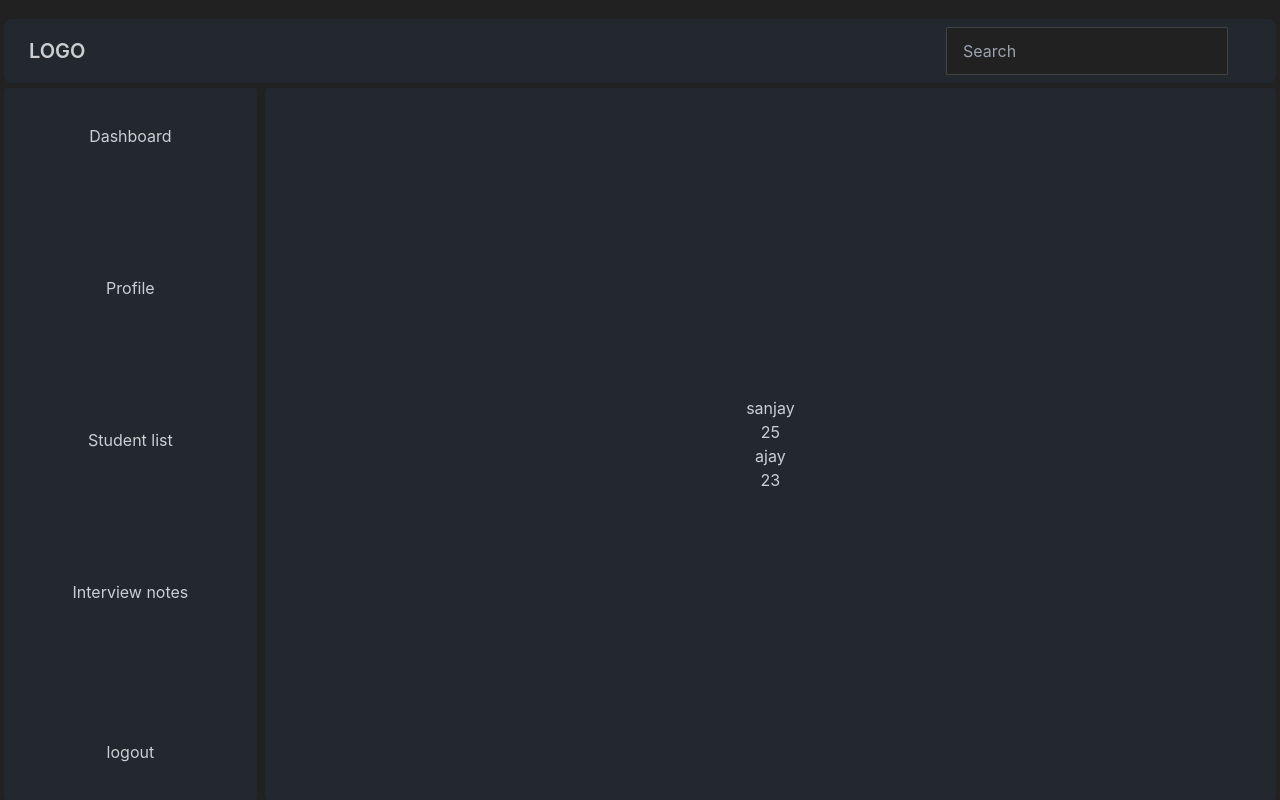
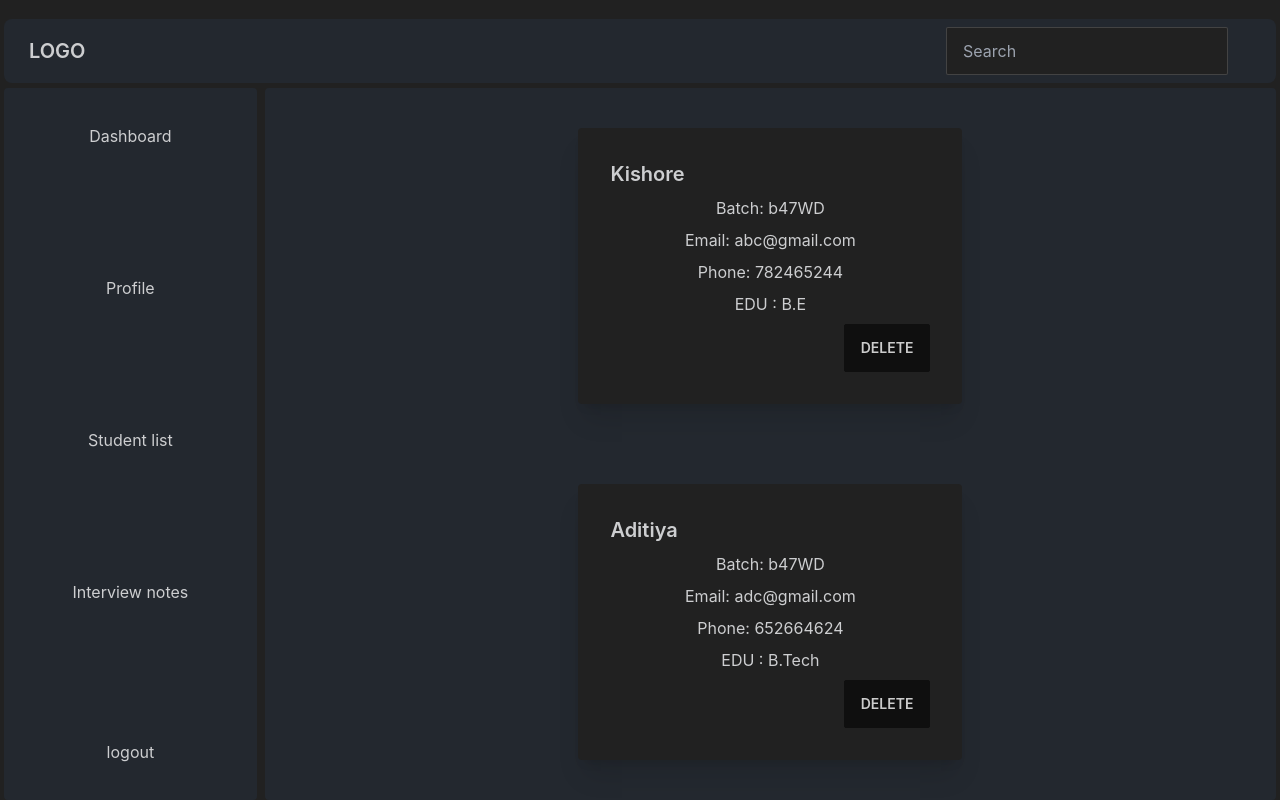
Before and after one commit to SanJay1577/first-react-app, a React (Create React App) app: page / in a window 1280 px wide. Built offline with nearby package versions, Linux system fonts and the light colour scheme.

Commit message:
read and delete operation done

```diff
--- a/src/App.js
+++ b/src/App.js
@@ -5,28 +5,37 @@ import TopBar from './Components/TopBar';
 import Base from './BasePage/Base';
 import Dashboard from './Pages/Dashboard';
 import Profile from './Pages/Profile';
+import StudentList from './Components/StudentList';
 
 
 function App() {
 
 
 const studentData = [
-  {
-  name : "sanjay",
-  age : 25
-  },
-  {
-    name : "ajay",
-    age : 23
-    }
+     {
+      id: 1,
+      name : "Kishore",
+      batch: "b47WD",
+      email: "abc@gmail.com",
+      phone: 782465244,
+      qualification: "B.E"
+     },
+     {
+      id: 2,
+      name : "Aditiya",
+      batch: "b47WD",
+      email: "adc@gmail.com",
+      phone: 652664624,
+      qualification: "B.Tech"
+     },
 ]
+
 const [data, setData] = useState(studentData)
   return (
 <div className="App">
-  <Dashboard
-   data ={data}
-   setData ={setData}
-  />
+   <StudentList
+   studentData={data}
+   />
 </div>
   );
 }
@@ -36,5 +45,7 @@ export default App;
 
 
 
+
+
 // useState() - day1
 // useEffect() -
--- a/src/Components/StudentCard.js
+++ b/src/Components/StudentCard.js
@@ -1,12 +1,18 @@
-export default function StudentCard({data, setData}){
+export default function StudentCard({student}){
     return (
         <div>
-            {data.map((stud, index)=>(
-                <div key={index}>
-                   <h1>{stud.name}</h1>
-                   <h3>{stud.age}</h3>
-                </div>
-            ))}
+    <div className="card w-96 bg-base-100 shadow-xl">
+    <div className="card-body">
+          <h2 className="card-title">{student.name}</h2>
+           <p>Batch: {student.batch}</p>
+            <p>Email: {student.email}</p>
+            <p>Phone: {student.phone}</p>
+            <p>EDU  : {student.qualification}</p>
+            <div className="card-actions justify-end">
+        <button className="btn btn-danger">Delete</button>
+         </div>
+       </div>
+       </div>
         </div>
     )
 
--- /dev/null
+++ b/src/Components/StudentList.js
@@ -0,0 +1,16 @@
+import Base from "../BasePage/Base"
+import StudentCard from "./StudentCard"
+
+function StudentList({studentData}){
+    return (
+        <Base>
+            {studentData.map((stud, idx)=>(
+                <StudentCard
+                student={stud}
+                key={stud.id}
+                />
+            ))}
+        </Base>
+    )
+}
+export default StudentList
--- a/src/Pages/Dashboard.js
+++ b/src/Pages/Dashboard.js
@@ -2,7 +2,7 @@ import { useEffect, useState } from "react";
 import Base from "../BasePage/Base";
 import StudentCard from "../Components/StudentCard";
 
-export default function Dashboard({data, setData}){
+export default function Dashboard({student}){
     const [state, setState] = useState(false)
     const [another, setAnother]= useState(false)
     function checkState(){
@@ -24,8 +24,7 @@ export default function Dashboard({data, setData}){
     return (
         <Base>
             <StudentCard
-            data={data}
-            setData={setData}
+             student={student}
             />
         </Base>
     )
```
